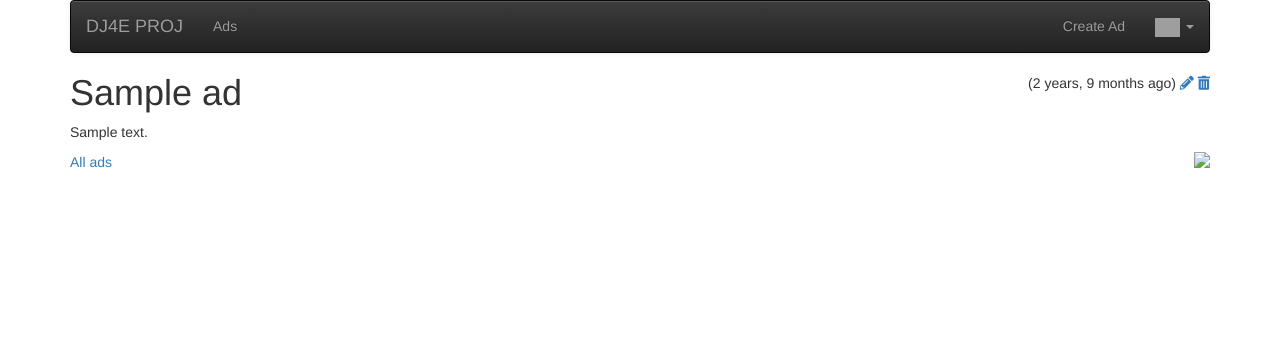
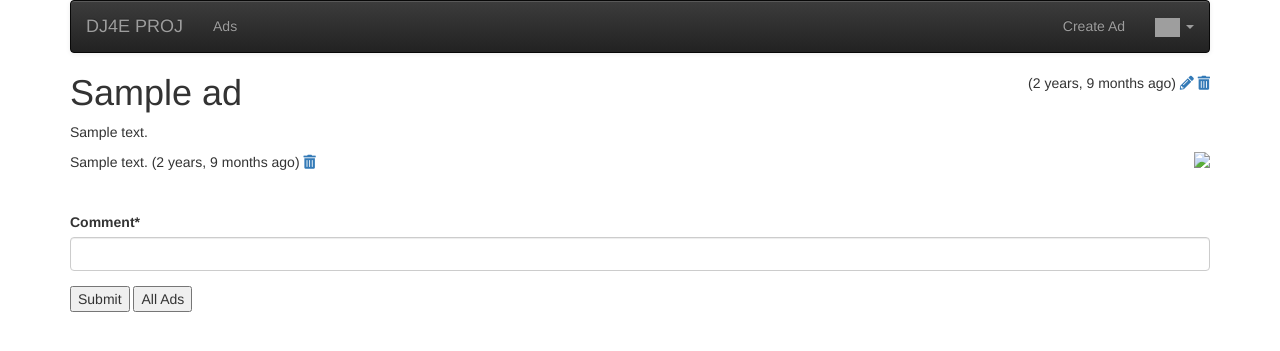
Before and after one commit to HannaAA17/dj4e_projects, a Django app: page /ads/ad/1 in a window 1280 px wide. Shown: the top 351 px of the page. Run offline with Django 3.2, Linux system fonts and the light colour scheme; a user stored in the database is signed in; tables that the repository leaves empty hold one stand-in row (values such as "Sample post"); some libraries are stand-ins or nearby versions; grey boxes are pictures that could not be loaded.

Commit message:
C4W2 - comments to the ads

```diff
--- a/mysite/ads/forms.py
+++ b/mysite/ads/forms.py
@@ -55,6 +55,10 @@ class CreateForm(forms.ModelForm):
 
         return instance
 
+# strip means to remove whitespace from the beginning and the end before storing the column
+class CommentForm(forms.Form):
+    comment = forms.CharField(required=True, max_length=500, min_length=3, strip=True)
+
 # https://docs.djangoproject.com/en/3.0/topics/http/file-uploads/
 # https://stackoverflow.com/questions/2472422/django-file-upload-size-limit
 # https://stackoverflow.com/questions/32007311/how-to-change-data-in-django-modelform
--- a/mysite/ads/models.py
+++ b/mysite/ads/models.py
@@ -3,19 +3,26 @@ from django.core.validators import MinLengthValidator
 from django.conf import settings
 
 class Ad(models.Model) :
+
     title = models.CharField(
         max_length=200,
         validators=[
             MinLengthValidator(2, "Title must be greater than 2 characters"),
         ]
     )
+
     price = models.DecimalField(max_digits=7, decimal_places=2, null=True)
+
     text = models.TextField()
 
     # Picture
     picture = models.BinaryField(null=True, editable=True)
     content_type = models.CharField(max_length=256, null=True, help_text='The MIMEType of the file')
 
+    # comments
+    comments = models.ManyToManyField(settings.AUTH_USER_MODEL, through='Comment', related_name='comments_owned')
+
+    # hidden
     owner = models.ForeignKey(settings.AUTH_USER_MODEL, on_delete=models.CASCADE)
     created_at = models.DateTimeField(auto_now_add=True)
     updated_at = models.DateTimeField(auto_now=True)
@@ -23,3 +30,23 @@ class Ad(models.Model) :
     # Shows up in the admin list
     def __str__(self):
         return self.title
+
+
+class Comment(models.Model) :
+
+    text = models.TextField(
+        validators=[
+            MinLengthValidator(3, "Comment must be greater than 3 characters"),
+        ]
+    )
+
+    ad = models.ForeignKey(Ad, on_delete=models.CASCADE)
+    owner = models.ForeignKey(settings.AUTH_USER_MODEL, on_delete=models.CASCADE)
+
+    created_at = models.DateTimeField(auto_now_add=True)
+    updated_at = models.DateTimeField(auto_now=True)
+
+    # Shows up in the admin list
+    def __str__(self):
+        if len(self.text) < 15 : return self.text
+        return self.text[:11] + ' ...'
--- a/mysite/ads/owner.py
+++ /dev/null
@@ -1,66 +0,0 @@
-
-from django.views.generic import CreateView, UpdateView, DeleteView, ListView, DetailView
-
-from django.contrib.auth.mixins import LoginRequiredMixin
-
-
-class OwnerListView(ListView):
-    """
-    Sub-class the ListView to pass the request to the form.
-    """
-
-
-class OwnerDetailView(DetailView):
-    """
-    Sub-class the DetailView to pass the request to the form.
-    """
-
-
-class OwnerCreateView(LoginRequiredMixin, CreateView):
-    """
-    Sub-class of the CreateView to automatically pass the Request to the Form
-    and add the owner to the saved object.
-    """
-
-    # Saves the form instance, sets the current object for the view, and redirects to get_success_url().
-    def form_valid(self, form):
-        print('form_valid called')
-        object = form.save(commit=False)
-        object.owner = self.request.user
-        object.save()
-        return super(OwnerCreateView, self).form_valid(form)
-
-
-class OwnerUpdateView(LoginRequiredMixin, UpdateView):
-    """
-    Sub-class the UpdateView to pass the request to the form and limit the
-    queryset to the requesting user.
-    """
-
-    def get_queryset(self):
-        print('update get_queryset called')
-        """ Limit a User to only modifying their own data. """
-        qs = super(OwnerUpdateView, self).get_queryset()
-        return qs.filter(owner=self.request.user)
-
-
-class OwnerDeleteView(LoginRequiredMixin, DeleteView):
-    """
-    Sub-class the DeleteView to restrict a User from deleting other
-    user's data.
-    """
-
-    def get_queryset(self):
-        print('delete get_queryset called')
-        qs = super(OwnerDeleteView, self).get_queryset()
-        return qs.filter(owner=self.request.user)
-
-# References
-
-# https://docs.djangoproject.com/en/3.0/ref/class-based-views/mixins-editing/#django.views.generic.edit.ModelFormMixin.form_valid
-
-# https://stackoverflow.com/questions/862522/django-populate-user-id-when-saving-a-model
-
-# https://stackoverflow.com/a/15540149
-
-# https://stackoverflow.com/questions/5531258/example-of-django-class-based-deleteview
--- a/mysite/ads/templates/ads/ad_detail.html
+++ b/mysite/ads/templates/ads/ad_detail.html
@@ -51,12 +51,29 @@
     {% endif %}
 </p>
 
+{% for comment in comments %}
 <p>
-    <!--  -->
+    {{ comment.text }}
+    ({{ comment.updated_at|naturaltime }})
+
+    {% if user == comment.owner %}
+    <a href="{% url 'ads:ad_comment_delete' comment.id %}"><i class="fa fa-trash"></i></a>
+    {% endif %}
 </p>
+{% endfor %}
+
+{% if user.is_authenticated %}
+<br clear="all"/>
 
 <p>
-    <a href="{% url 'ads:all' %}">All ads</a>
+    {% load crispy_forms_tags %}
+    <form method="post" action="{% url 'ads:ad_comment_create' ad.id %}">
+        {% csrf_token %}
+        {{ comment_form|crispy }}
+        <input type="submit" value="Submit">
+        <input type="submit" value="All Ads" onclick="window.location.href='{% url 'ads:all' %}';return false;">
+    </form>
 </p>
+{% endif %}
 
 {% endblock %}
--- a/mysite/ads/urls.py
+++ b/mysite/ads/urls.py
@@ -33,4 +33,14 @@ urlpatterns = [
         views.stream_file,
         name='ad_picture'
     ),
+
+    path('ad/<int:pk>/comment',
+        views.CommentCreateView.as_view(),
+        name='ad_comment_create'
+    ),
+
+    path('comment/<int:pk>/delete',
+        views.CommentDeleteView.as_view(),
+        name='ad_comment_delete'
+    ),
 ]
--- a/mysite/ads/views.py
+++ b/mysite/ads/views.py
@@ -1,20 +1,29 @@
-from ads.models import Ad
-from ads.forms import CreateForm
-from ads.owner import OwnerListView, OwnerDetailView, OwnerDeleteView
+from ads.models import Ad, Comment
+from ads.forms import CreateForm, CommentForm
 
 from django.views import View
 from django.http import HttpResponse
-from django.urls import reverse_lazy
+from django.urls import reverse, reverse_lazy
 from django.contrib.auth.mixins import LoginRequiredMixin
 from django.shortcuts import render, redirect, get_object_or_404
+from django.views.generic import DeleteView, ListView
 
-class AdListView(OwnerListView):
+class AdListView(ListView):
     model = Ad
     # By convention:
     # template_name = "ads/ad_list.html"
 
-class AdDetailView(OwnerDetailView):
-    model = Ad
+class AdDetailView(View):
+    template_name = 'ads/ad_detail.html'
+
+    def get(self, request, pk) :
+        x = get_object_or_404(Ad, id=pk)
+        comments = Comment.objects.filter(ad=x).order_by('-updated_at')
+        comment_form = CommentForm()
+        context = {
+            'ad' : x, 'comments': comments, 'comment_form': comment_form
+        }
+        return render(request, self.template_name, context)
 
 class AdCreateView(LoginRequiredMixin, View):
     template_name = 'ads/ad_form.html'
@@ -39,6 +48,14 @@ class AdCreateView(LoginRequiredMixin, View):
 
         return redirect(self.success_url)
 
+def stream_file(request, pk):
+    ad = get_object_or_404(Ad, id=pk)
+    response = HttpResponse()
+    response['Content-Type'] = ad.content_type
+    response['Content-Length'] = len(ad.picture)
+    response.write(ad.picture)
+    return response
+
 class AdUpdateView(LoginRequiredMixin, View):
     template_name = 'ads/ad_form.html'
     success_url = reverse_lazy('ads:all')
@@ -62,13 +79,31 @@ class AdUpdateView(LoginRequiredMixin, View):
 
         return redirect(self.success_url)
 
-class AdDeleteView(OwnerDeleteView):
+class AdDeleteView(LoginRequiredMixin, DeleteView):
     model = Ad
 
-def stream_file(request, pk):
-    ad = get_object_or_404(Ad, id=pk)
-    response = HttpResponse()
-    response['Content-Type'] = ad.content_type
-    response['Content-Length'] = len(ad.picture)
-    response.write(ad.picture)
-    return response
+    def get_queryset(self):
+        print('delete get_queryset called')
+        qs = super(DeleteView, self).get_queryset()
+        return qs.filter(owner=self.request.user)
+
+class CommentCreateView(LoginRequiredMixin, View):
+    def post(self, request, pk) :
+        f = get_object_or_404(Ad, id=pk)
+        comment = Comment(text=request.POST['comment'], owner=request.user, ad=f)
+        comment.save()
+        return redirect(reverse('ads:ad_detail', args=[pk]))
+
+class CommentDeleteView(LoginRequiredMixin, DeleteView):
+    model = Comment
+    # template_name = "ads/comment_delete.html"
+
+    def get_queryset(self):
+        print('delete get_queryset called')
+        qs = super(DeleteView, self).get_queryset()
+        return qs.filter(owner=self.request.user)
+
+    # https://stackoverflow.com/questions/26290415/deleteview-with-a-dynamic-success-url-dependent-on-id
+    def get_success_url(self):
+        ad = self.object.ad
+        return reverse('ads:ad_detail', args=[ad.id])
```
Also changed, not shown: mysite/ads/admin.py (+7 -2 lines), mysite/ads/templates/ads/comment_confirm_delete.html (added, +14 -0 lines), 1 other file.
